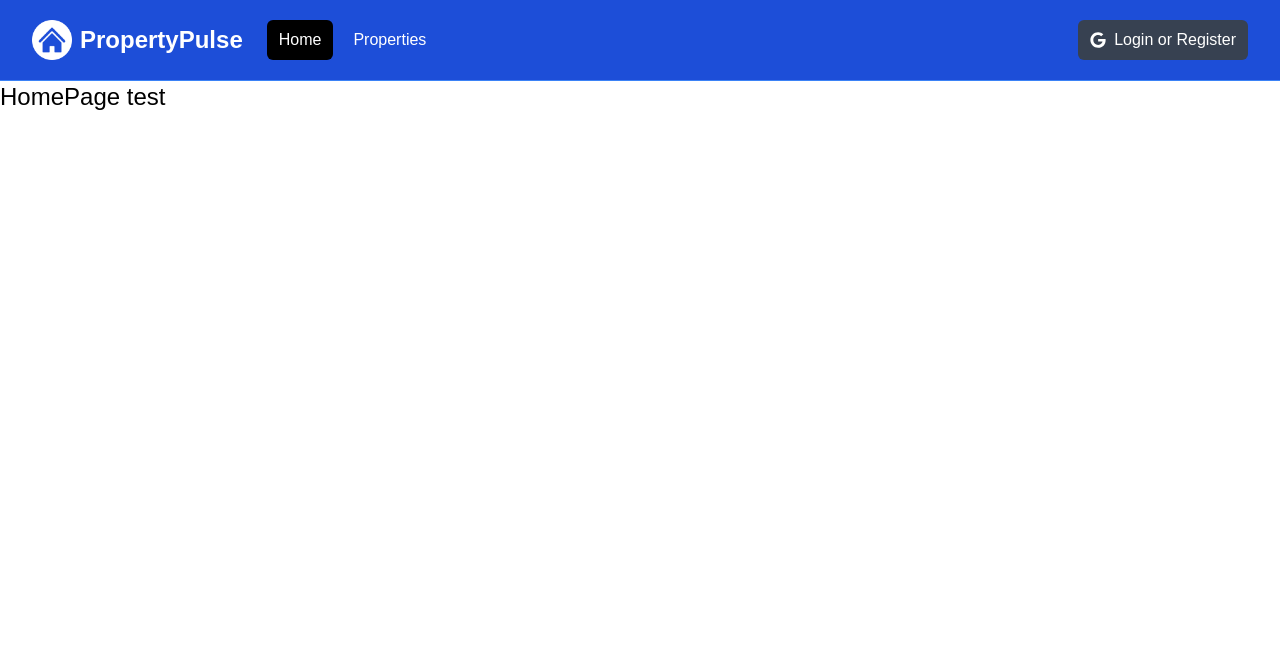
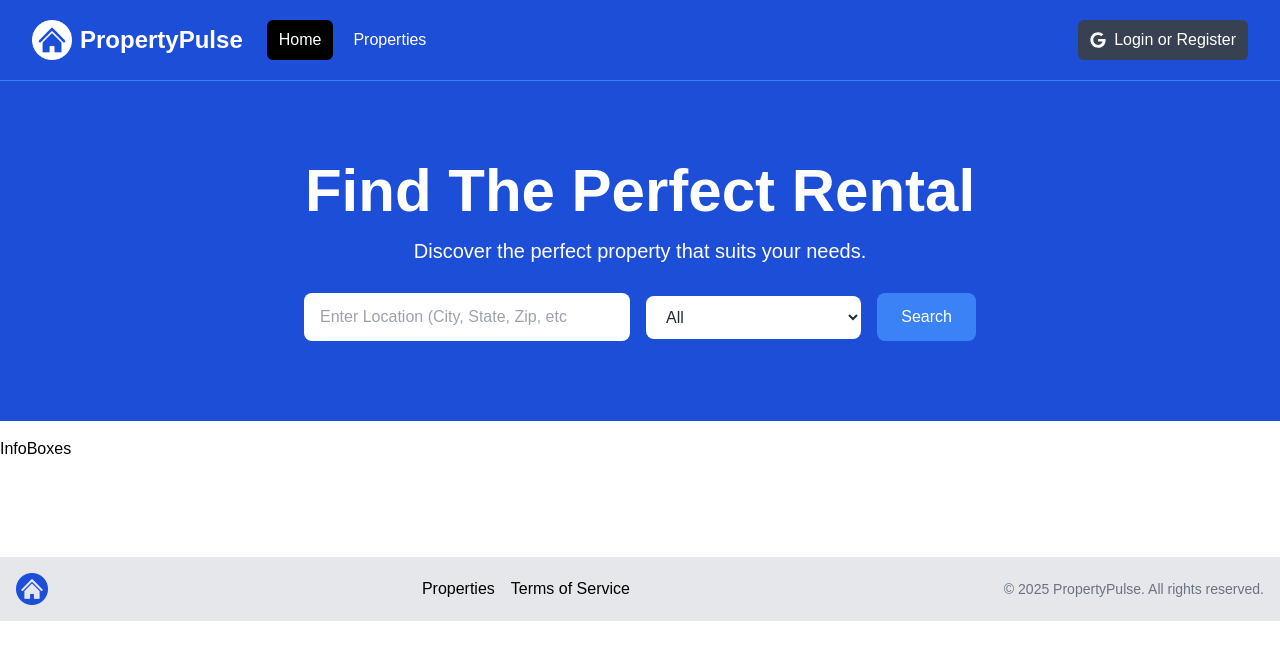
Before and after one commit to oleksiipetrenkodev/property-pulse-analog, a Next.js app: page / in a window 1280 px wide. Shown: the top 660 px of the page. Built offline with nearby package versions, Linux system fonts and the light colour scheme.

Commit message:
added few new blocks, added hero

```diff
--- a/app/layout.jsx
+++ b/app/layout.jsx
@@ -1,4 +1,5 @@
 import "@/assets/styles/globals.css";
+import Footer from "@/components/Footer";
 import Navbar from "@/components/Navbar";
 
 export const metadata = {
@@ -13,6 +14,7 @@
       <body>
         <Navbar />
         <main>{children}</main>
+        <Footer />
       </body>
     </html>
   );
--- a/app/page.jsx
+++ b/app/page.jsx
@@ -1,5 +1,13 @@
+import Hero from "@/components/Hero";
+import InfoBoxes from "@/components/InfoBoxes";
+
 const HomePage = () => {
-  return <div className="text-2xl">HomePage test</div>;
+  return (
+    <>
+      <Hero />
+      <InfoBoxes />
+    </>
+  );
 };
 
 export default HomePage;
--- /dev/null
+++ b/components/Footer.jsx
@@ -0,0 +1,34 @@
+import Image from "next/image";
+import Link from "next/link";
+import Logo from "@/assets/images/logo.png";
+
+const Footer = () => {
+  const currentYear = new Date().getFullYear();
+
+  return (
+    <footer className="bg-gray-200 py-4 mt-24">
+      <div className="container mx-auto flex flex-col md:flex-row items-center justify-between px-4">
+        <div className="mb-4 md:mb-0">
+          <Image className="h-8 w-auto" src={Logo} alt="Logo" />
+        </div>
+        <div className="flex flex-wrap justify-center md:justify-start mb-4 md:mb-0">
+          <ul className="flex space-x-4">
+            <li>
+              <Link href="/properties">Properties</Link>
+            </li>
+            <li>
+              <Link href="/">Terms of Service</Link>
+            </li>
+          </ul>
+        </div>
+        <div>
+          <p className="text-sm text-gray-500 mt-2 md:mt-0">
+            &copy; {currentYear} PropertyPulse. All rights reserved.
+          </p>
+        </div>
+      </div>
+    </footer>
+  );
+};
+
+export default Footer;
--- /dev/null
+++ b/components/Hero.jsx
@@ -0,0 +1,56 @@
+const Hero = () => {
+  return (
+    <section className="bg-blue-700 py-20 mb-4">
+      <div className="max-w-7xl mx-auto px-4 sm:px-6 lg:px-8 flex flex-col items-center">
+        <div className="text-center">
+          <h1 className="text-4xl font-extrabold text-white sm:text-5xl md:text-6xl">
+            Find The Perfect Rental
+          </h1>
+          <p className="my-4 text-xl text-white">
+            Discover the perfect property that suits your needs.
+          </p>
+        </div>
+        <form className="mt-3 mx-auto max-w-2xl w-full flex flex-col md:flex-row items-center">
+          <div className="w-full md:w-3/5 md:pr-2 mb-4 md:mb-0">
+            <label htmlFor="location" className="sr-only">
+              Location
+            </label>
+            <input
+              type="text"
+              id="location"
+              placeholder="Enter Location (City, State, Zip, etc"
+              className="w-full px-4 py-3 rounded-lg bg-white text-gray-800 focus:outline-none focus:ring focus:ring-blue-500"
+            />
+          </div>
+          <div className="w-full md:w-2/5 md:pl-2">
+            <label htmlFor="property-type" className="sr-only">
+              Property Type
+            </label>
+            <select
+              id="property-type"
+              className="w-full px-4 py-3 rounded-lg bg-white text-gray-800 focus:outline-none focus:ring focus:ring-blue-500"
+            >
+              <option value="All">All</option>
+              <option value="Apartment">Apartment</option>
+              <option value="Studio">Studio</option>
+              <option value="Condo">Condo</option>
+              <option value="House">House</option>
+              <option value="Cabin Or Cottage">Cabin or Cottage</option>
+              <option value="Loft">Loft</option>
+              <option value="Room">Room</option>
+              <option value="Other">Other</option>
+            </select>
+          </div>
+          <button
+            type="submit"
+            className="md:ml-4 mt-4 md:mt-0 w-full md:w-auto px-6 py-3 rounded-lg bg-blue-500 text-white hover:bg-blue-600 focus:outline-none focus:ring focus:ring-blue-500"
+          >
+            Search
+          </button>
+        </form>
+      </div>
+    </section>
+  );
+};
+
+export default Hero;
--- /dev/null
+++ b/components/InfoBox.jsx
@@ -0,0 +1,5 @@
+const InfoBoxe = () => {
+  return <div>InfoBoxe</div>;
+};
+
+export default InfoBoxe;
--- /dev/null
+++ b/components/InfoBoxes.jsx
@@ -0,0 +1,5 @@
+const InfoBoxes = () => {
+  return <div>InfoBoxes</div>;
+};
+
+export default InfoBoxes;
```
